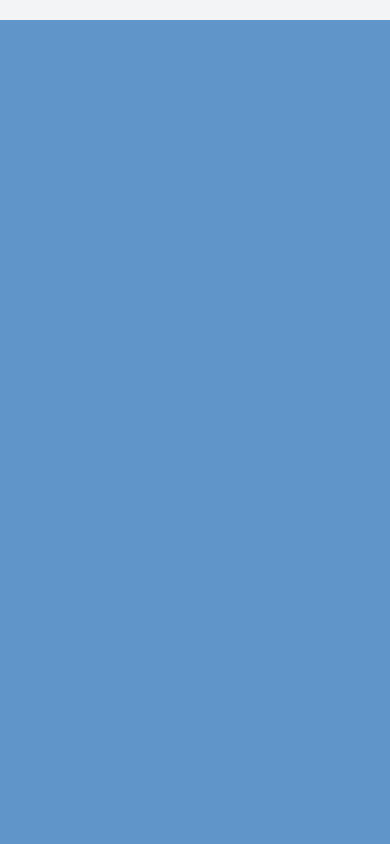
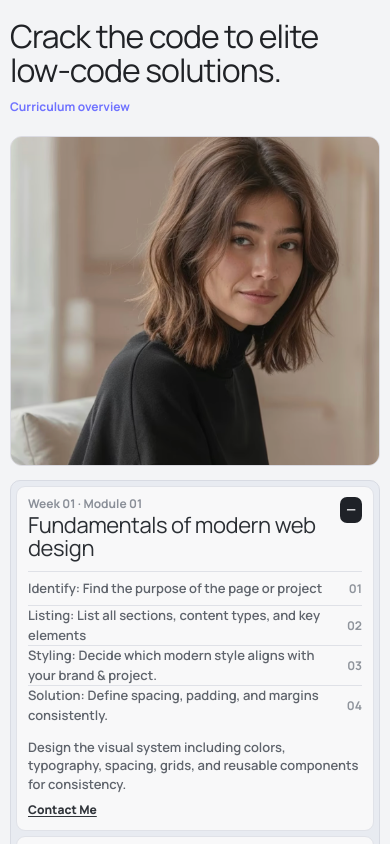
Before and after one commit to Gautham28/localhost-classes, a React (Vite) app: page / in a window 390 px wide. Shown: the part 2160-3004 px from the top of the page. Before the commit the page ends 2180 px from the top, so only its background shows below. Built offline with nearby package versions, Linux system fonts and the light colour scheme.

Commit message:
added curicullum section

```diff
--- a/src/App.css
+++ b/src/App.css
@@ -423,6 +423,183 @@ body {
   font-weight: 500;
 }
 
+.curriculum-section {
+  padding: 18px 0 120px;
+  background: #f3f4f6;
+  color: #25282d;
+}
+
+.curriculum-inner {
+  width: min(1060px, calc(100% - 32px));
+  margin: 0 auto;
+}
+
+.curriculum-heading {
+  display: flex;
+  align-items: flex-start;
+  justify-content: space-between;
+  gap: 20px;
+}
+
+.curriculum-heading h2 {
+  margin: 0;
+  font-size: clamp(2.25rem, 4.25vw, 4.95rem);
+  line-height: 1.05;
+  letter-spacing: -0.03em;
+  color: #202226;
+}
+
+.curriculum-kicker {
+  margin: 8px 40px 0 0;
+  color: #6f72ff;
+  font-size: 13px;
+  font-weight: 700;
+  position: relative;
+  white-space: nowrap;
+}
+
+.curriculum-kicker::before {
+  content: '';
+  position: absolute;
+  right: 100%;
+  margin-right: 12px;
+  top: -10px;
+  width: 72px;
+  height: 24px;
+  border-top: 2px solid #8588ff;
+  border-left: 2px solid #8588ff;
+  border-radius: 26px 0 0 0;
+}
+
+.curriculum-layout {
+  margin-top: 34px;
+  display: grid;
+  grid-template-columns: minmax(0, 0.92fr) minmax(0, 1.08fr);
+  gap: 12px;
+  align-items: start;
+}
+
+.curriculum-photo-card {
+  background: #e5e1da;
+  border-radius: 12px;
+  overflow: hidden;
+  border: 1px solid #dbdbe2;
+  aspect-ratio: 0.95 / 1;
+}
+
+.curriculum-photo-card img {
+  width: 100%;
+  height: 100%;
+  object-fit: cover;
+  object-position: center top;
+  display: block;
+  transform: scale(1.18);
+  transform-origin: center top;
+}
+
+.curriculum-panels {
+  border: 1px solid #d8dbe3;
+  border-radius: 10px;
+  background: #e8ebf1;
+  padding: 6px;
+  display: flex;
+  flex-direction: column;
+  gap: 6px;
+}
+
+.module-card {
+  background: #f8f8f9;
+  border: 1px solid #e0e2e8;
+  border-radius: 9px;
+  padding: 12px 14px;
+}
+
+.module-card-open {
+  padding-bottom: 8px;
+}
+
+.module-header {
+  display: flex;
+  align-items: flex-start;
+  justify-content: space-between;
+  gap: 12px;
+}
+
+.module-meta {
+  margin: 0;
+  font-size: 14px;
+  line-height: 1.2;
+  color: #8a8f98;
+  font-weight: 700;
+}
+
+.module-header h3 {
+  margin: 5px 0 0;
+  font-size: 39px;
+  line-height: 1.05;
+  letter-spacing: -0.02em;
+  color: #2b2f34;
+}
+
+.module-header button {
+  width: 32px;
+  height: 32px;
+  border: 0;
+  border-radius: 8px;
+  background: #1f2228;
+  color: #f4f5f7;
+  font-size: 24px;
+  line-height: 1;
+  display: inline-flex;
+  align-items: center;
+  justify-content: center;
+  cursor: pointer;
+}
+
+.module-body {
+  margin-top: 11px;
+}
+
+.module-row {
+  border-top: 1px solid #dfe1e7;
+  min-height: 42px;
+  display: flex;
+  align-items: center;
+  justify-content: space-between;
+  gap: 20px;
+}
+
+.module-row p {
+  margin: 0;
+  font-size: 15px;
+  color: #5f646c;
+  font-weight: 600;
+}
+
+.module-row span {
+  color: #8f949c;
+  font-size: 14px;
+  font-weight: 700;
+}
+
+.module-extra {
+  margin: 13px 0 0;
+  font-size: 15px;
+  line-height: 1.4;
+  color: #5f646c;
+  font-weight: 600;
+}
+
+.module-body a {
+  display: inline-block;
+  margin-top: 8px;
+  color: #31353b;
+  text-decoration: underline;
+  text-underline-offset: 2px;
+  font-size: 14px;
+  font-weight: 800;
+}
+
 /* Desktop screenshot was captured on a very large canvas */
 @media (max-width: 1500px) {
   .learn-card h3 {
@@ -431,6 +608,10 @@ body {
 
   .learn-card p {
     font-size: 24px;
+  }
+
+  .module-header h3 {
+    font-size: 35px;
   }
 }
 
@@ -501,6 +682,45 @@ body {
 
   .learn-card p {
     font-size: 18px;
+  }
+
+  .curriculum-section {
+    padding: 0 0 84px;
+  }
+
+  .curriculum-heading {
+    flex-direction: column;
+    gap: 10px;
+  }
+
+  .curriculum-heading h2 {
+    font-size: clamp(2rem, 6vw, 3.2rem);
+  }
+
+  .curriculum-kicker {
+    margin: 0;
+  }
+
+  .curriculum-kicker::before {
+    display: none;
+  }
+
+  .curriculum-layout {
+    grid-template-columns: 1fr;
+    gap: 14px;
+  }
+
+  .curriculum-photo-card {
+    max-height: 460px;
+    aspect-ratio: auto;
+  }
+
+  .curriculum-photo-card img {
+    transform: scale(1.1);
+  }
+
+  .module-header h3 {
+    font-size: 29px;
   }
 }
 
@@ -599,4 +819,71 @@ body {
   .learn-card p {
     font-size: 15px;
   }
+
+  .curriculum-section {
+    padding: 0 0 64px;
+  }
+
+  .curriculum-inner {
+    width: calc(100% - 20px);
+  }
+
+  .curriculum-heading h2 {
+    font-size: clamp(1.8rem, 8.2vw, 2.4rem);
+  }
+
+  .curriculum-kicker {
+    font-size: 12px;
+  }
+
+  .curriculum-layout {
+    margin-top: 20px;
+  }
+
+  .curriculum-photo-card {
+    max-height: 330px;
+  }
+
+  .curriculum-photo-card img {
+    transform: scale(1.04);
+  }
+
+  .curriculum-panels {
+    padding: 5px;
+    gap: 5px;
+  }
+
+  .module-card {
+    padding: 10px 11px;
+  }
+
+  .module-meta {
+    font-size: 12px;
+  }
+
+  .module-header h3 {
+    font-size: 22px;
+    margin-top: 3px;
+  }
+
+  .module-header button {
+    width: 26px;
+    height: 26px;
+    font-size: 20px;
+    border-radius: 7px;
+  }
+
+  .module-row {
+    min-height: 34px;
+  }
+
+  .module-row p,
+  .module-extra {
+    font-size: 13px;
+  }
+
+  .module-row span,
+  .module-body a {
+    font-size: 12px;
+  }
 }
--- a/src/App.jsx
+++ b/src/App.jsx
@@ -1,6 +1,7 @@
 import Navbar from './components/Navbar'
 import Hero from './components/Hero'
 import Learn from './components/learn'
+import Curriculum from './components/Curriculum'
 import './App.css'
 
 function App() {
@@ -11,6 +12,7 @@ function App() {
         <Hero />
       </div>
       <Learn />
+      <Curriculum />
     </main>
   )
 }
--- /dev/null
+++ b/src/components/Curriculum.jsx
@@ -0,0 +1,106 @@
+import { useState } from 'react'
+import curriculumPhoto from '../assets/curriculum-left.png'
+
+const modules = [
+  {
+    week: 'Week 01',
+    module: 'Module 01',
+    title: 'Fundamentals of modern web design',
+    rows: [
+      'Identify: Find the purpose of the page or project',
+      'Listing: List all sections, content types, and key elements',
+      'Styling: Decide which modern style aligns with your brand & project.',
+      'Solution: Define spacing, padding, and margins consistently.',
+    ],
+    extra:
+      'Design the visual system including colors, typography, spacing, grids, and reusable components for consistency.',
+    linkLabel: 'Contact Me',
+  },
+  {
+    week: 'Week 02',
+    module: 'Module 3.2',
+    title: 'Build complex layouts',
+  },
+  {
+    week: 'Week 03',
+    module: 'Module 05',
+    title: 'Incorporate modern design features',
+  },
+  {
+    week: 'Week 04',
+    module: 'Module 07',
+    title: 'Optimize responsiveness',
+  },
+]
+
+function Curriculum() {
+  const [openIndex, setOpenIndex] = useState(0)
+
+  const onToggle = (index) => {
+    setOpenIndex((prev) => (prev === index ? -1 : index))
+  }
+
+  return (
+    <section className="curriculum-section">
+      <div className="curriculum-inner">
+        <div className="curriculum-heading">
+          <h2>
+            Crack the code to elite
+            <br />
+            low-code solutions.
+          </h2>
+          <p className="curriculum-kicker">Curriculum overview</p>
+        </div>
+
+        <div className="curriculum-layout">
+          <div className="curriculum-photo-card">
+            <img src={curriculumPhoto} alt="Student working on laptop" />
+          </div>
+
+          <div className="curriculum-panels">
+            {modules.map((item, index) => {
+              const isOpen = openIndex === index
+
+              return (
+                <article
+                  className={`module-card${isOpen ? ' module-card-open' : ''}`}
+                  key={item.title}
+                >
+                  <header className="module-header">
+                    <div>
+                      <p className="module-meta">{`${item.week} · ${item.module}`}</p>
+                      <h3>{item.title}</h3>
+                    </div>
+                    <button
+                      type="button"
+                      aria-expanded={isOpen}
+                      aria-label={`${isOpen ? 'Collapse' : 'Expand'} ${item.title}`}
+                      onClick={() => onToggle(index)}
+                    >
+                      {isOpen ? '−' : '+'}
+                    </button>
+                  </header>
+
+                  {isOpen && item.rows && (
+                    <div className="module-body">
+                      {item.rows.map((row, rowIndex) => (
+                        <div className="module-row" key={row}>
+                          <p>{row}</p>
+                          <span>{`0${rowIndex + 1}`}</span>
+                        </div>
+                      ))}
+                      <p className="module-extra">{item.extra}</p>
+                      <a href="#">{item.linkLabel}</a>
+                    </div>
+                  )}
+                </article>
+              )
+            })}
+          </div>
+        </div>
+      </div>
+    </section>
+  )
+}
+
+export default Curriculum
```
Also changed, not shown: src/assets/curriculum-left.png (added).
